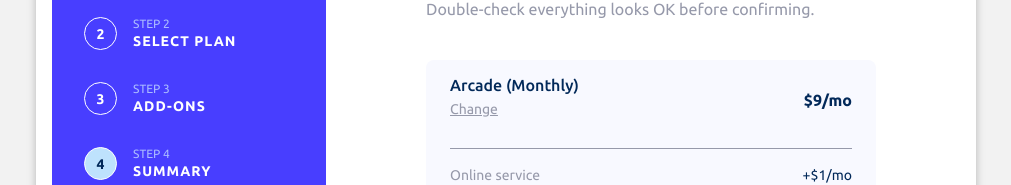
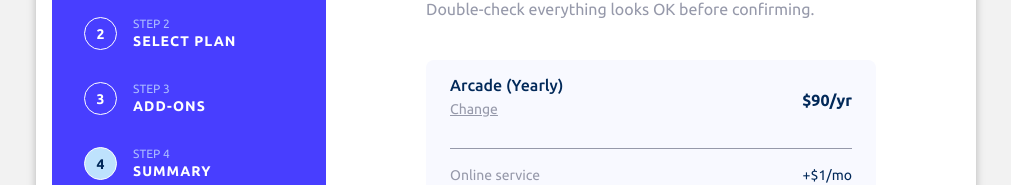
Before and after one commit to kelitasukita/multi-step-form, a React (Vite) app: page /summary in a window 1280 px wide. Shown: the part 204-389 px from the top of the page, without its empty margins (134-1145 px from the left). Built offline with nearby package versions, Linux system fonts and the light colour scheme.

Commit message:
Get and show selected plan data  on screen

```diff
--- a/src/components/Steps/Summary/Summary.tsx
+++ b/src/components/Steps/Summary/Summary.tsx
@@ -3,6 +3,19 @@ import Menu from '../../Menu/Menu';
 import './styles.scss';
 
 export default function Summary() {
+
+  const formPlan = JSON.parse(localStorage.getItem('formPlan') ?? '{}');
+
+  console.log(formPlan);
+
+  const selectedPlan = localStorage.getItem('selectedPlan') ?? 'arcade';
+
+  const planPeriod = localStorage.getItem('planPeriod') ?? 'yearly';
+
+  const selectedAddOns = localStorage.getItem('selectedAddOns');
+
+  console.log(selectedPlan);
+
   return (
     <div className="box-container">
       <Menu />
@@ -17,11 +30,17 @@ export default function Summary() {
             <div className="selected-products">
               <div className="selected-plan">
                 <div className="description-plan">
-                  <strong>Arcade (Monthly)</strong>
+                  <strong>
+                    {`${selectedPlan?.charAt(0).toUpperCase() + selectedPlan.slice(1)}
+                    (${planPeriod.charAt(0).toUpperCase() + planPeriod.slice(1)})`}
+                  </strong>
                   <span>Change</span>
                 </div>
                 <div className="plan-price">
-                  <span>$9/mo</span>
+                  <span>
+                    ${formPlan[planPeriod].plans[selectedPlan]}
+                    {planPeriod === 'yearly' ? '/yr' : ''}
+                  </span>
                 </div>
               </div>
 
```
